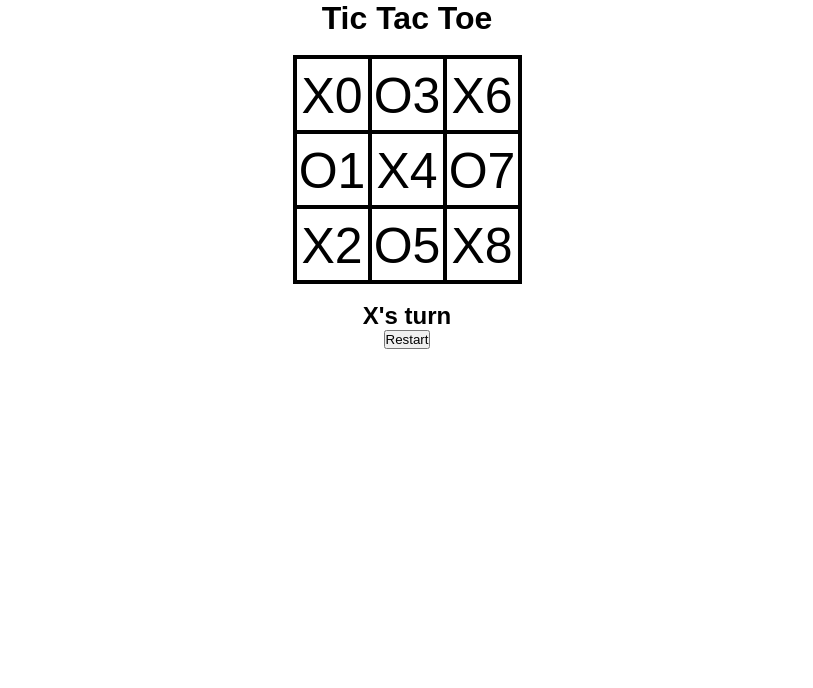
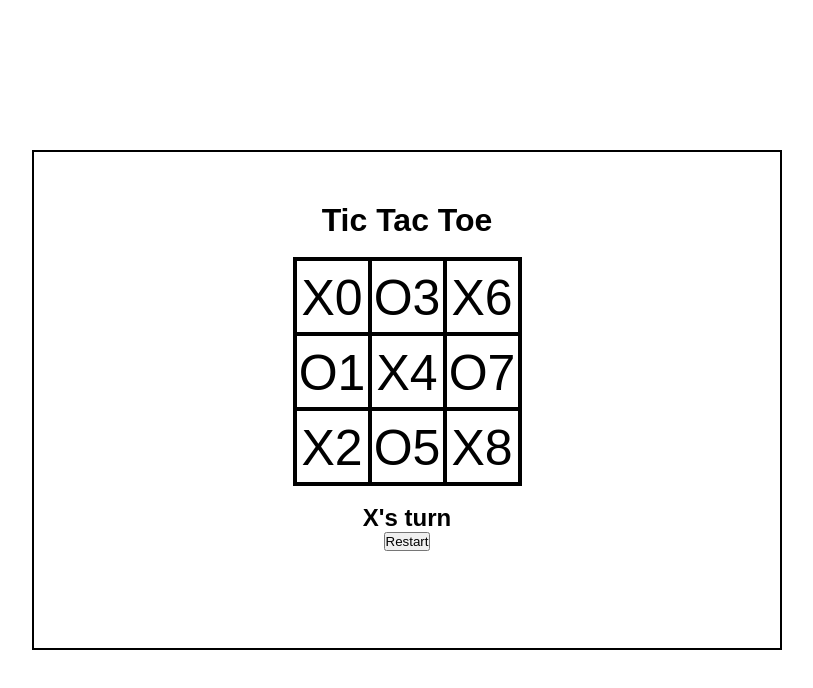
Before and after one commit to Kamaleshwaran2002/JS30, a plain HTML site: page Tic-Tac-Toe/index.html in a window 1280 px wide. Shown: the whole page, without its empty margins (233-1046 px from the left). Drawn offline with Linux system fonts and the light colour scheme.

Commit message:
adding flex to div

```diff
--- a/Tic-Tac-Toe/style.css
+++ b/Tic-Tac-Toe/style.css
@@ -2,6 +2,12 @@
     padding: 0;
     margin: 0;
     box-sizing: border-box;
+}
+body{
+    display: flex;
+    align-items: center;
+    justify-content: center;
+    margin-top: 150px;
 }
 
 .cell{
@@ -25,7 +31,12 @@
 
 #gameContainer{
     text-align: center;
-    font-family: Arial, Helvetica, sans-serif
+    font-family: Arial, Helvetica, sans-serif;
+    width: 750px;
+    height: 500px;
+    border: 2px solid;
+    padding: 50px;
+
 }
 #container{
     display: flex;
```
